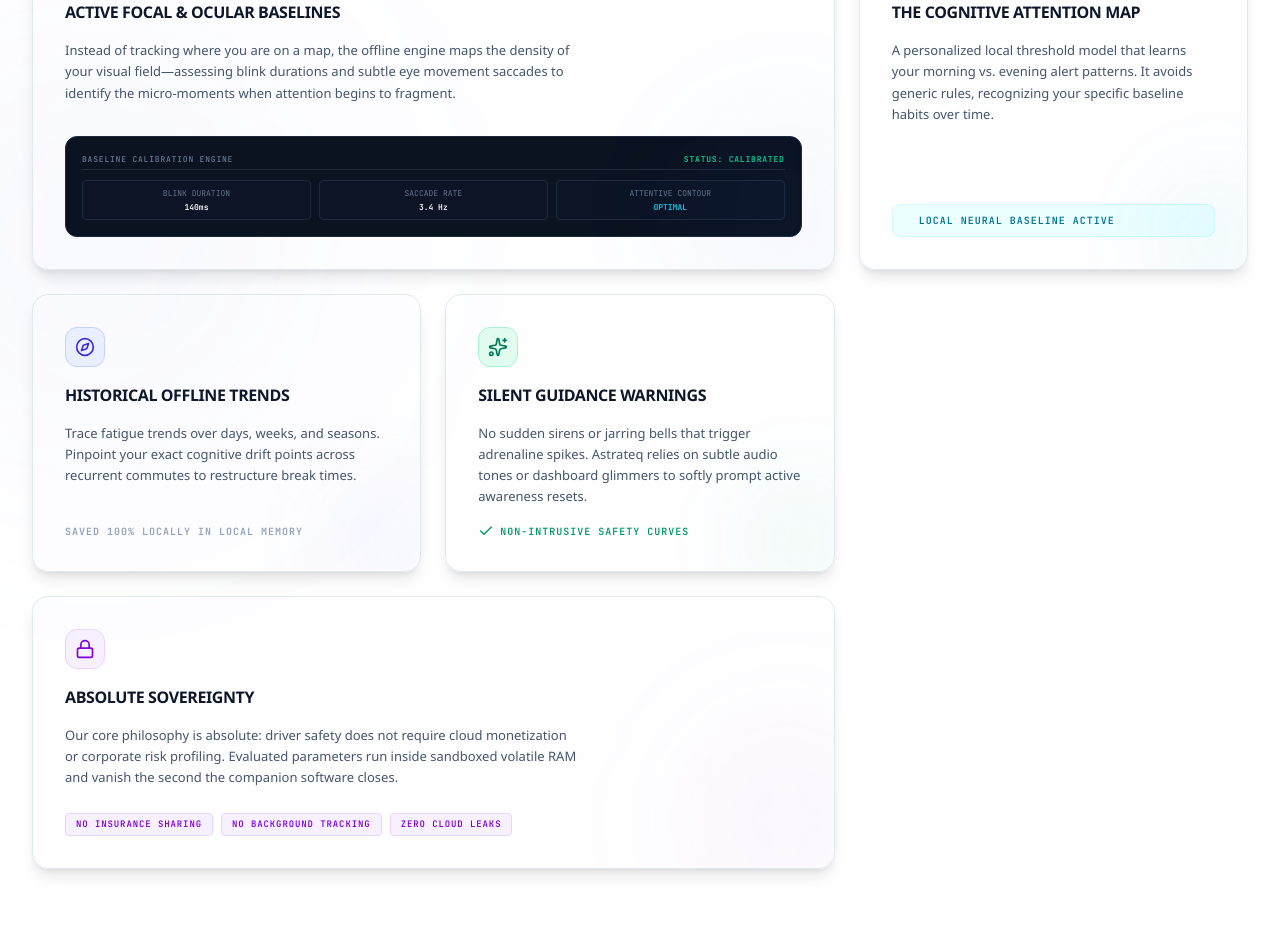
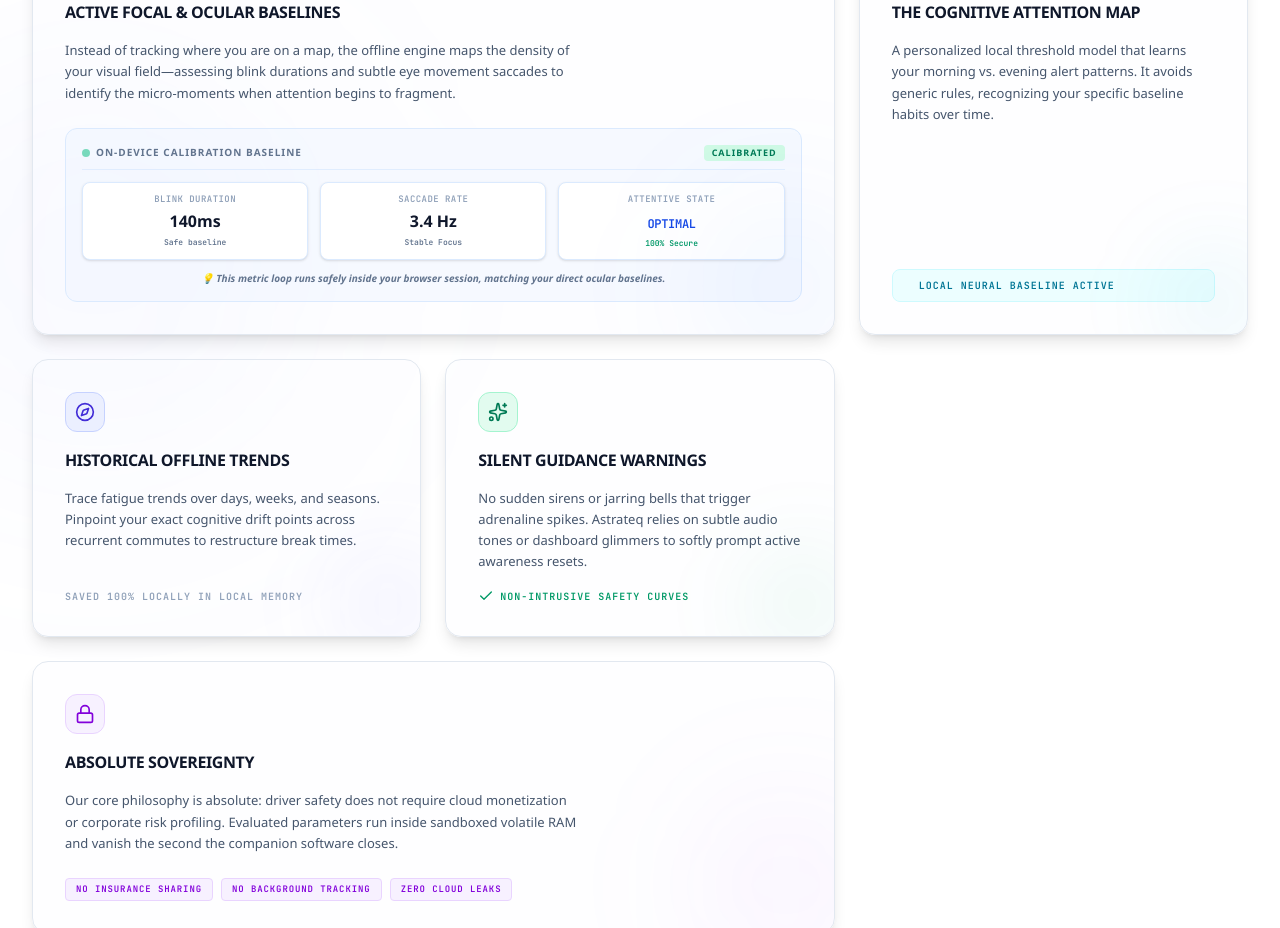
Before and after one commit to MaverickKing17/astrateq-awareness-lab, a React (Vite) app: page / in a window 1280 px wide. Shown: the part 4680-5608 px from the top of the page. Built offline with nearby package versions, Linux system fonts and the light colour scheme.

Commit message:
feat(ui): update calibration metrics display
Refactor the baseline calibration component to improve visual contrast and readability using an updated high-contrast layout.

```diff
--- a/src/components/ValueProps.tsx
+++ b/src/components/ValueProps.tsx
@@ -218,26 +218,35 @@
                 </p>
               </div>
 
-              {/* Micro-telemetry representation in bento */}
-              <div className="mt-8 p-4 bg-[#0B1220] rounded-xl border border-slate-800 font-mono text-[9px] text-slate-400 space-y-1.5 shadow-inner">
-                <div className="flex justify-between border-b border-slate-800 pb-1 text-[8px] font-black tracking-widest text-slate-500">
-                  <span>BASELINE CALIBRATION ENGINE</span>
-                  <span className="text-emerald-400">STATUS: CALIBRATED</span>
+              {/* Refined, high-contrast, clear metrics display (Improvement 12) */}
+              <div className="mt-6 rounded-xl border border-blue-100 bg-blue-50/50 p-4 font-sans text-xs space-y-3">
+                <div className="flex items-center justify-between border-b border-blue-100/80 pb-2 text-[10px] font-extrabold uppercase tracking-widest text-slate-500">
+                  <span className="flex items-center gap-1.5">
+                    <span className="h-2 w-2 rounded-full bg-emerald-500 animate-pulse" />
+                    On-Device Calibration Baseline
+                  </span>
+                  <span className="text-emerald-700 bg-emerald-100 px-2 py-0.5 rounded font-extrabold text-[9px]">Calibrated</span>
                 </div>
-                <div className="grid grid-cols-3 gap-2 text-center pt-1 text-[8px]">
-                  <div className="bg-slate-900/50 p-1.5 rounded border border-slate-800">
-                    <p className="text-slate-500">BLINK DURATION</p>
-                    <p className="text-white font-bold mt-0.5">140ms</p>
+                <div className="grid grid-cols-3 gap-3">
+                  <div className="bg-white p-2.5 rounded-lg border border-blue-100 shadow-sm text-center">
+                    <p className="text-[9px] font-black uppercase text-slate-400 tracking-wider font-mono">Blink Duration</p>
+                    <p className="text-sm sm:text-base font-black text-slate-900 mt-1">140ms</p>
+                    <span className="text-[8px] font-extrabold text-slate-500 font-mono">Safe baseline</span>
                   </div>
-                  <div className="bg-slate-900/50 p-1.5 rounded border border-slate-800">
-                    <p className="text-slate-500">SACCADE RATE</p>
-                    <p className="text-white font-bold mt-0.5">3.4 Hz</p>
+                  <div className="bg-white p-2.5 rounded-lg border border-blue-100 shadow-sm text-center">
+                    <p className="text-[9px] font-black uppercase text-slate-400 tracking-wider font-mono">Saccade Rate</p>
+                    <p className="text-sm sm:text-base font-black text-slate-900 mt-1">3.4 Hz</p>
+                    <span className="text-[8px] font-extrabold text-slate-500 font-mono">Stable Focus</span>
                   </div>
-                  <div className="bg-slate-900/50 p-1.5 rounded border border-slate-800">
-                    <p className="text-slate-500">ATTENTIVE CONTOUR</p>
-                    <p className="text-cyan-400 font-bold mt-0.5">OPTIMAL</p>
+                  <div className="bg-white p-2.5 rounded-lg border border-blue-100 shadow-sm text-center flex flex-col justify-between">
+                    <p className="text-[9px] font-black uppercase text-slate-400 tracking-wider font-mono">Attentive State</p>
+                    <p className="text-[11px] sm:text-xs font-black text-blue-700 mt-1.5 uppercase font-mono tracking-tight">Optimal</p>
+                    <span className="text-[8px] font-extrabold text-emerald-600 font-mono">100% Secure</span>
                   </div>
                 </div>
+                <p className="text-[10px] font-bold text-slate-500 italic text-center">
+                  💡 This metric loop runs safely inside your browser session, matching your direct ocular baselines.
+                </p>
               </div>
             </div>
 
```
